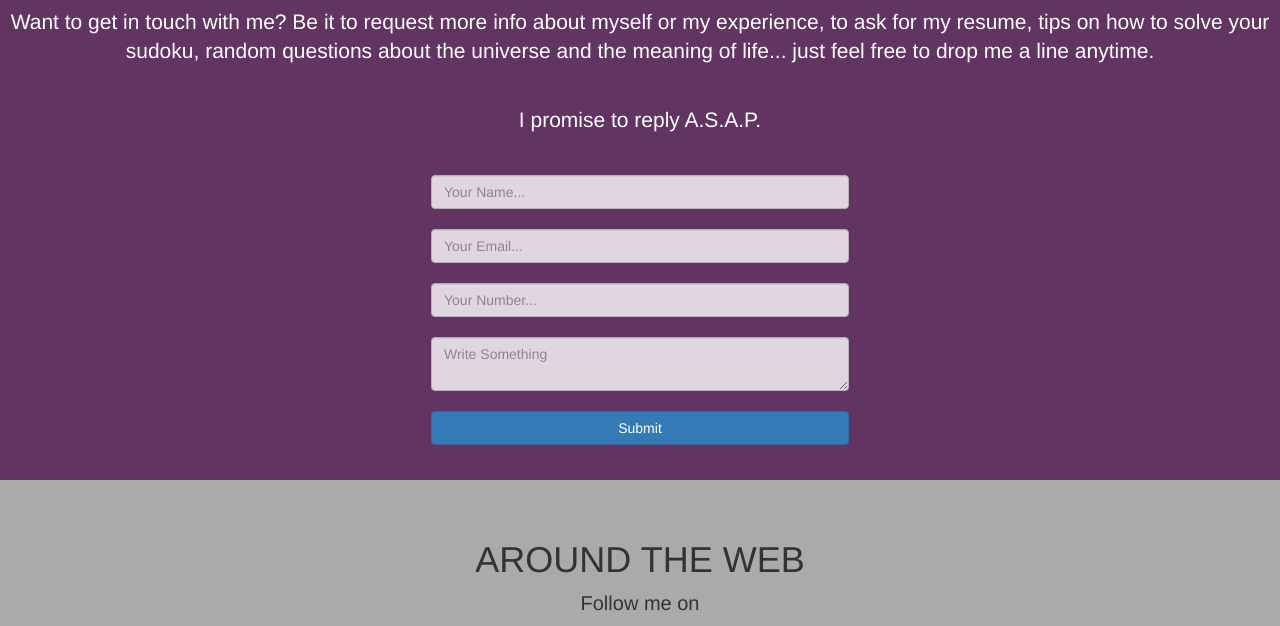
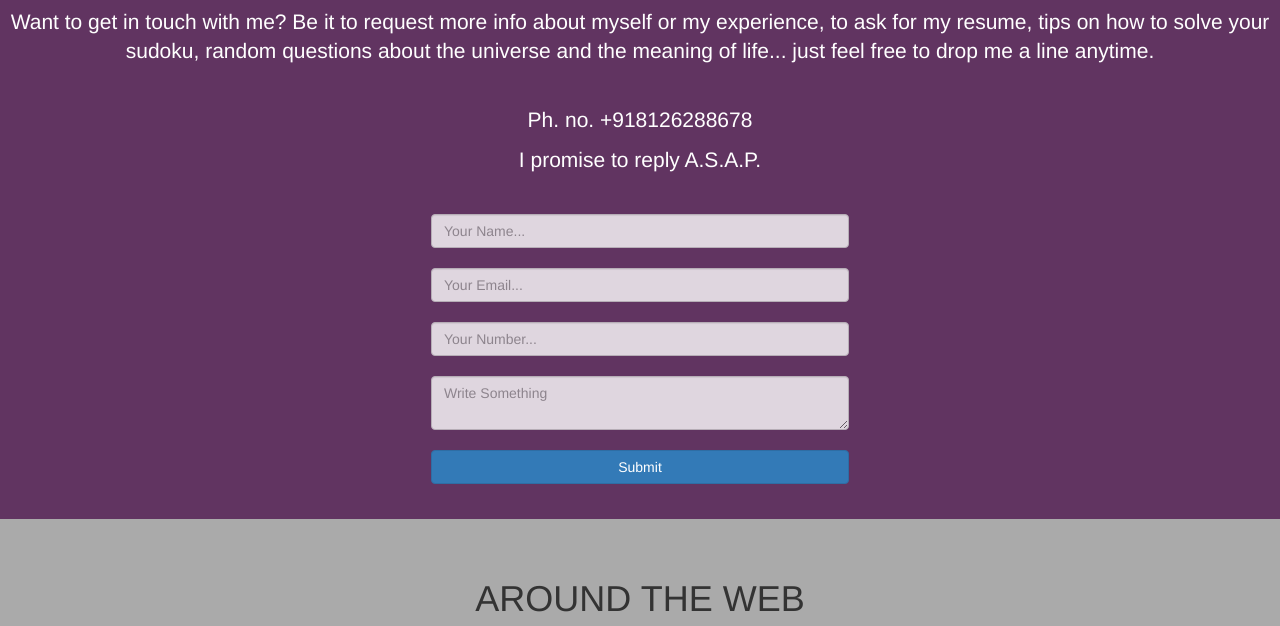
Before and after one commit to LAKSHITgoel/web-projects, a website: page index.html in a window 1280 px wide. Shown: the part 1436-2062 px from the top of the page. Drawn offline with nearby package versions, Linux system fonts and the light colour scheme.

Commit message:
phn no. added

```diff
--- a/index.html
+++ b/index.html
@@ -100,6 +100,7 @@ $(document).ready(function(){
   <h1 class="text-center">CONTACT</h1>
   <p>Want to get in touch with me? Be it to request more info about myself or my experience, to ask for my resume, tips on how to solve your sudoku, random questions about the universe and the meaning of life... just feel free to drop me a line anytime.</p>
     <br>
+	  <p>Ph. no. +918126288678</p>
  <p>I promise to reply A.S.A.P.</p>
   </div>
   <br>
```
